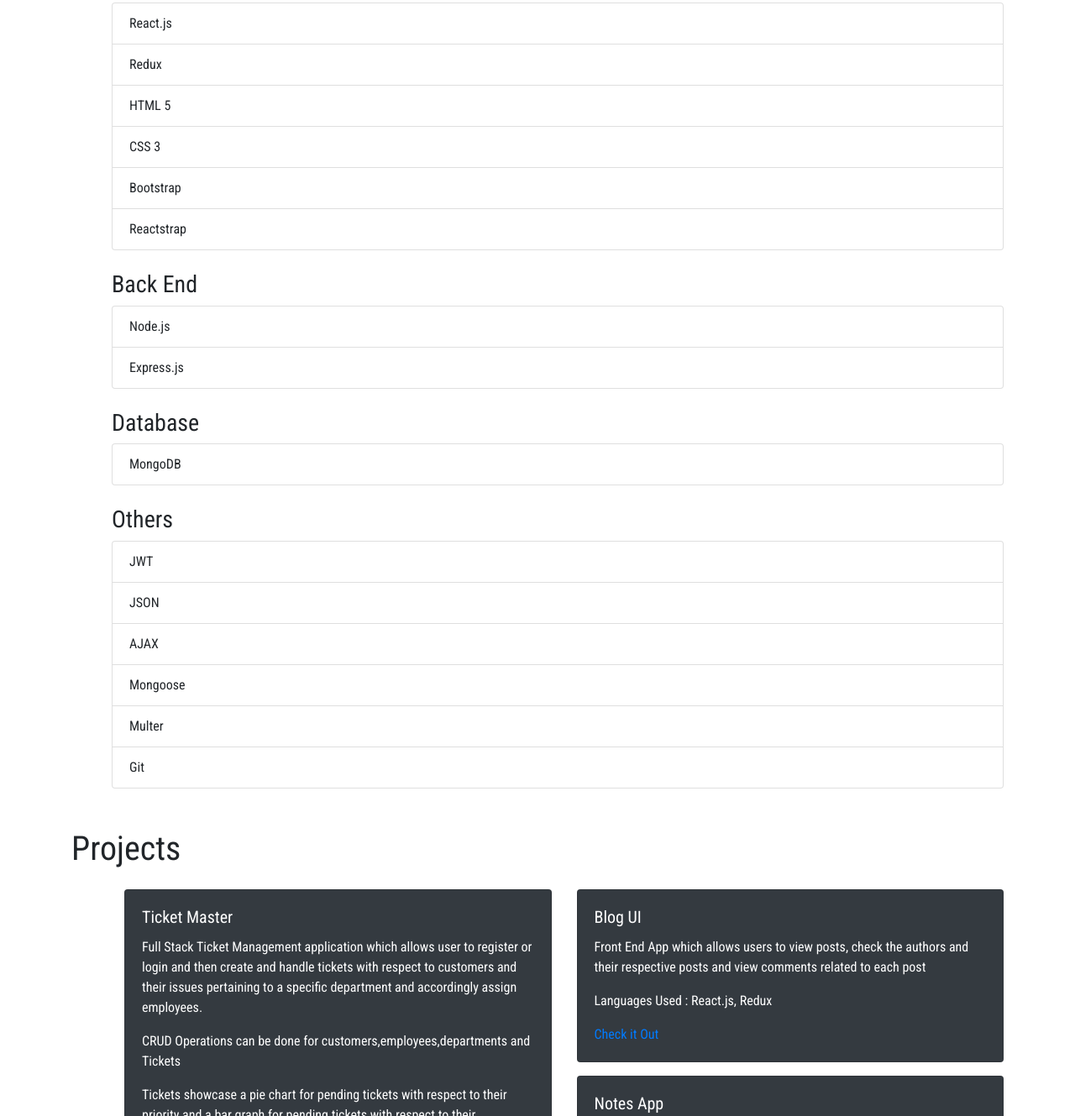
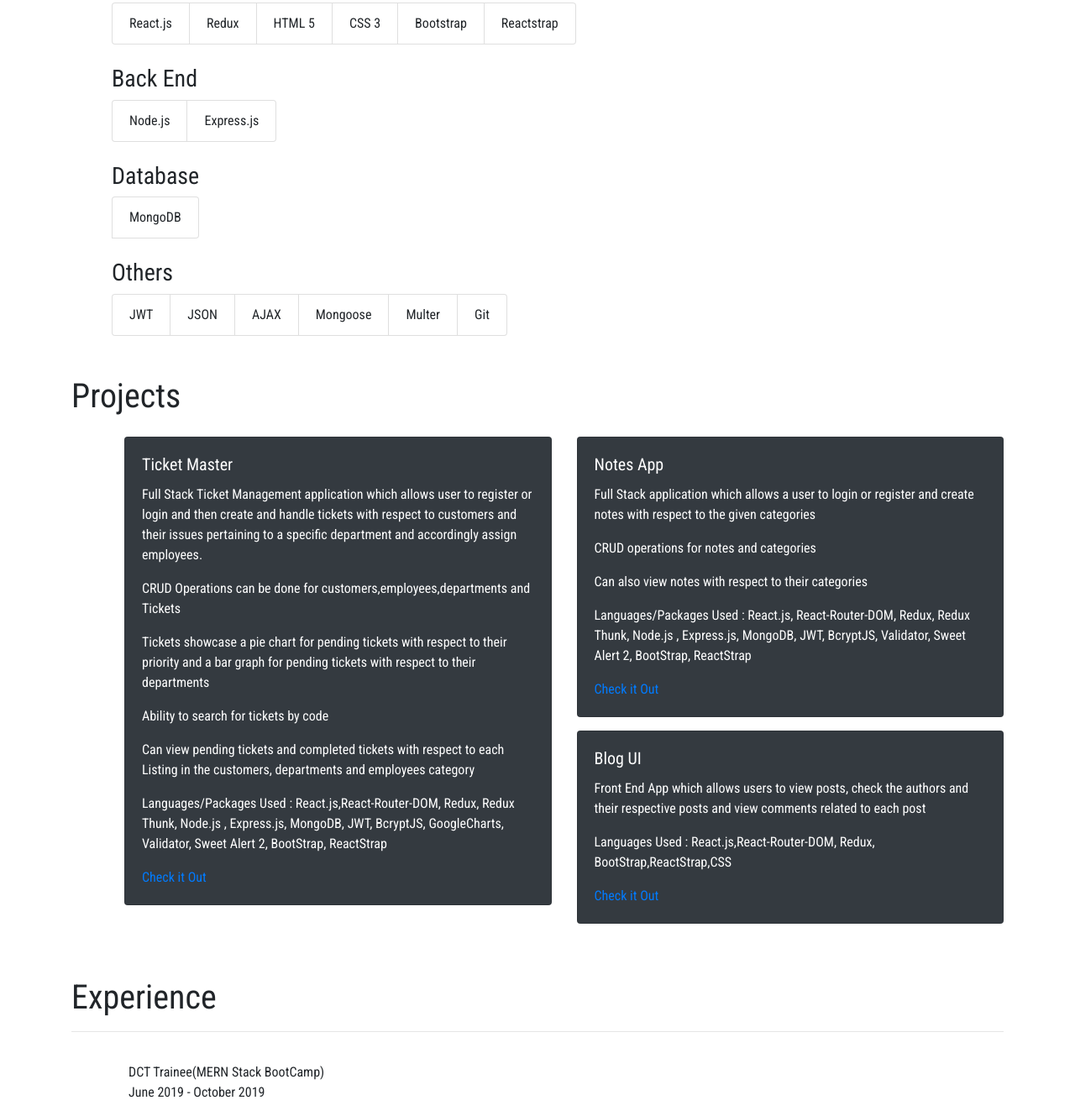
Before and after one commit to Aman1706/aman1706.github.io, a plain HTML site: page index.html in a window 1280 px wide. Shown: the part 525-1854 px from the top of the page at 84% size. Drawn offline with nearby package versions, Linux system fonts and the light colour scheme.

Commit message:
Made changes with cotent and layout

```diff
--- a/index.html
+++ b/index.html
@@ -54,7 +54,7 @@
                                <hr/>
                                <div class="ml-5 mt-4">
                                <h3>Front End</h3>
-                               <ul class="list-group">
+                               <ul class="list-group list-group-horizontal">
                                     <li class="list-group-item">React.js</li>
                                     <li class="list-group-item">Redux</li>
                                     <li class="list-group-item">HTML 5</li>
@@ -63,16 +63,16 @@
                                     <li class="list-group-item">Reactstrap</li>
                                   </ul>
                                 <h3 class="mt-4">Back End</h3>
-                                <ul class="list-group">
+                                <ul class="list-group list-group-horizontal" >
                                      <li class="list-group-item">Node.js</li>
                                      <li class="list-group-item">Express.js</li>
                                 </ul>
                                 <h3 class="mt-4">Database</h3>
-                                <ul class="list-group">
+                                <ul class="list-group list-group-horizontal">
                                      <li class="list-group-item">MongoDB</li>
                                 </ul>
                                 <h3 class="mt-4">Others</h3>
-                                <ul class="list-group">
+                                <ul class="list-group list-group-horizontal">
                                      <li class="list-group-item">JWT</li>
                                      <li class="list-group-item">JSON</li>
                                      <li class="list-group-item">AJAX</li>
@@ -93,7 +93,9 @@
                                                   <p class="card-text">Full Stack Ticket Management application which allows user to register or login and then create and handle tickets with respect to customers and their issues pertaining to a specific department and accordingly assign employees.</p>
                                                   <p class="card-text">CRUD Operations can be done for customers,employees,departments and Tickets</p>
                                                   <p class="card-text">Tickets showcase a pie chart for pending tickets with respect to their priority and a bar graph for pending tickets with respect to their departments</p>
-                                                  <p class="card-text">Languages Used : React.js, Redux, Node.js , Express.js, MongoDB</p>
+                                                  <p class="card-text">Ability to search for tickets by code</p>
+                                                  <p class="card-text">Can view pending tickets and completed tickets with respect to each Listing in the customers, departments and employees category</p>
+                                                  <p class="card-text">Languages/Packages Used : React.js,React-Router-DOM, Redux, Redux Thunk, Node.js , Express.js, MongoDB, JWT, BcryptJS, GoogleCharts, Validator, Sweet Alert 2, BootStrap, ReactStrap</p>
                                                   <a href="https://ticket-master-app-aman.herokuapp.com/" target="_blank">Check it Out</a>
                                                 </div>
                                               </div>
@@ -101,18 +103,20 @@
                                 <div class="col-6">
                                                 <div class="card text-white bg-dark mb-3" style="max-width: 50rem;">
                                                                 <div class="card-body">
-                                                  <h5 class="card-title">Blog UI</h5>
-                                                  <p class="card-text">Front End App which allows users to view posts, check the authors and their respective posts and view comments related to each post</p>
-                                                  <p class="card-text">Languages Used : React.js, Redux </p>
-                                                  <a href="https://blog-ui-aman.herokuapp.com/" target="_blank">Check it Out</a>
+                                                                  <h5 class="card-title">Notes App</h5>
+                                                                  <p class="card-text">Full Stack application which allows a user to login or register and create notes with respect to the given categories</p>
+                                                                  <p class="card-text">CRUD operations for notes and categories</p>
+                                                                  <p class="card-text">Can also view notes with respect to their categories</p>
+                                                                  <p class="card-text">Languages/Packages Used : React.js, React-Router-DOM, Redux, Redux Thunk, Node.js , Express.js, MongoDB, JWT, BcryptJS, Validator, Sweet Alert 2, BootStrap, ReactStrap</p>
+                                                                  <a href="https://notes-app-aman.herokuapp.com/" target="_blank">Check it Out</a>
                                                 </div>
                                                               </div>
                                                 <div class="card text-white bg-dark mb-3" style="max-width: 50rem;">
                                                                 <div class="card-body">
-                                                <h5 class="card-title">Notes App</h5>
-                                                <p class="card-text">Full Stack application which allows a user to login or register and create notes with respect to the given categories</p>
-                                                <p class="card-text">Languages Used : React.js, Redux, Node.js , Express.js, MongoDB</p>
-                                                <a href="#" target="_blank">Check it Out</a>
+                                                                  <h5 class="card-title">Blog UI</h5>
+                                                                  <p class="card-text">Front End App which allows users to view posts, check the authors and their respective posts and view comments related to each post</p>
+                                                                  <p class="card-text">Languages Used : React.js,React-Router-DOM, Redux, BootStrap,ReactStrap,CSS </p>
+                                                                  <a href="https://blog-ui-aman.herokuapp.com/" target="_blank">Check it Out</a>
                                                                 </div>
                                                 </div>
                                 </div>
```
Lines whose indentation alone changed are shown as unchanged.
